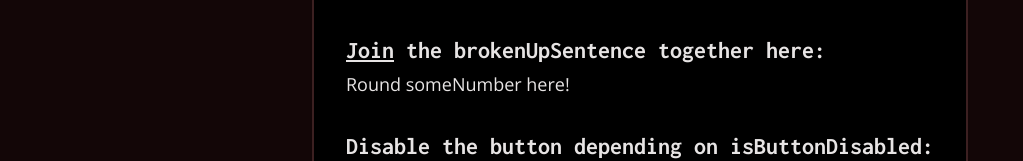
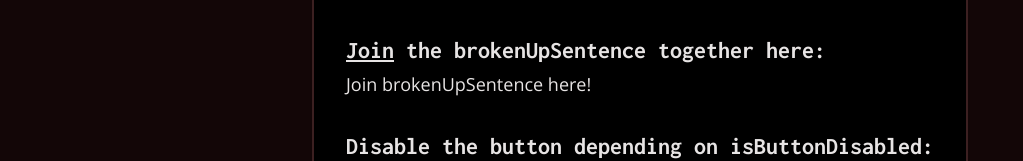
Before and after one commit to alexholland4/intro-to-react, a React (Vite) app: page /jsx in a window 1280 px wide. Shown: the part 448-609 px from the top of the page, without its empty margins (0-1023 px from the left). Built offline with nearby package versions, Linux system fonts and the light colour scheme.

Commit message:
finish useEffect starter and fix some bugs

```diff
--- a/src/pages/jsx/index.jsx
+++ b/src/pages/jsx/index.jsx
@@ -32,14 +32,14 @@ export default function Page() {
 				<br></br>
 
 				<h1 className="text-2xl"><a href="https://developer.mozilla.org/en-US/docs/Web/JavaScript/Reference/Global_Objects/Array/join">Join</a> the brokenUpSentence together here:</h1>
-				<p className="text-lg">Round someNumber here!</p>
-				{/* TODO 4: Change the above line to add the joined-together brokenUpSentence into the HTML */}
+				<p className="text-lg">Join brokenUpSentence here!</p>
+				{/* TODO 4: Change the above line to add the joined-together brokenUpSentence into the HTML using brokenUpSentence.join */}
 
 				<br />
 
 				<h1 className="text-2xl">Disable the button depending on isButtonDisabled:</h1>
 				<button>Submit</button>
-				{/* TODO 5: Change the above line to set the button's disabled state to the value of isButtonDisabled */}
+				{/* TODO 5: Change the above line to set the button's disabled attribute to the value of isButtonDisabled */}
 				{/* TODO 6: Make the button alert some text when it's clicked */}
 			</div>
 
--- a/src/pages/rendering/index.jsx
+++ b/src/pages/rendering/index.jsx
@@ -1,4 +1,8 @@
 import HomeButton from "../../home-button"
+
+/*
+	More reading on why React needs a key prop for rendering list elements: https://www.epicreact.dev/why-react-needs-a-key-prop
+*/
 
 export default function Page() {
 	const lines = ["Hello, this is line 1", "And this is line 2", "This is line 3!", "Line 4 is here"]
@@ -21,7 +25,7 @@ export default function Page() {
 	const showLines = false
 
 	console.log(showLines ? "true!" : "false!")
-	// "true!" if showLines else "false"
+	// Python equivalent: "true!" if showLines else "false"
 
 	return (
 		<>
--- /dev/null
+++ b/src/pages/use-effect/index.jsx
@@ -0,0 +1,22 @@
+/* If we have time, we can go through another exercise to render posts fetched with this function:
+	async function fetchPosts() {
+		return await fetch('https://jsonplaceholder.typicode.com/posts')
+			.then((response) => response.json())
+	}
+*/
+export default function Page() {
+	// TODO 1: Create a useState for a count variable
+
+	// TODO 3: Create a useEffect to set an interval that increments count every 1 second.
+	// 		   Make sure to include a cleanup function that clears the interval!
+	return (
+		<div className="card flex flex-col gap-4 w-[40em] items-start">
+			<h1 className="w-full text-3xl text-center">useState Hook</h1>
+
+			{/* TODO 2: Insert count into the <h1> below */}
+			<h1 className="text-2xl">Count: {}</h1>
+
+
+		</div>
+	)
+}
--- a/src/pages/use-state/index.jsx
+++ b/src/pages/use-state/index.jsx
@@ -3,7 +3,7 @@ import Logo from "../../assets/logo.svg"
 import { useState } from "react"
 
 export default function Page() {
-	// TODO 1: Review the usage of the useState hook for the current coun.
+	// TODO 1: Review the usage of the useState hook for the current count.
 	const countAsVariable = 0 // this does not work!
 	const [count, setCount] = useState(0) // Count is the value, setCount is how you set the value, and 0 is the initial value
 
```
